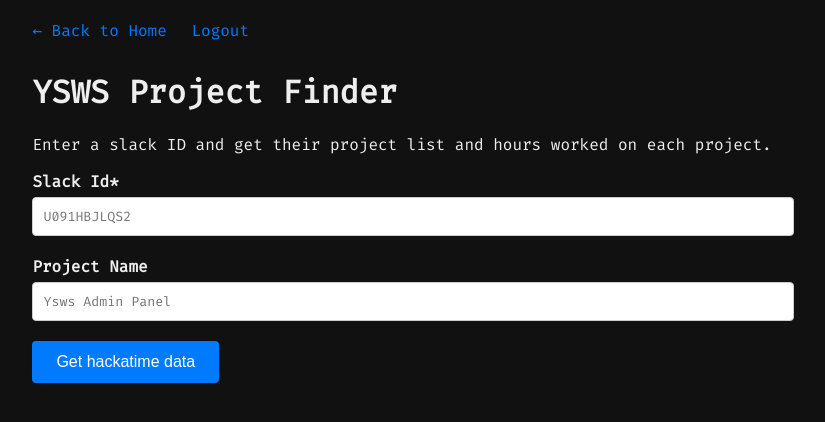
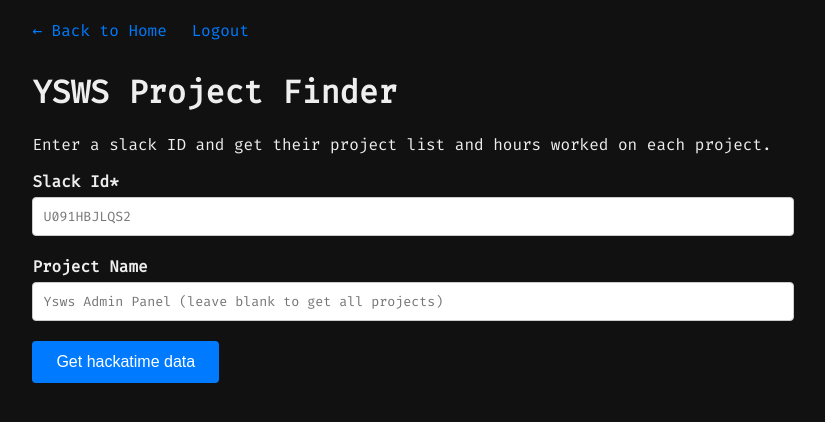
Before and after one commit to jimmydin7/ysws-orgs-dev, a Flask app: page /hour_finder in a window 1280 px wide. Shown: the top 422 px of the page, without its empty margins (238-1063 px from the left). Run offline with Flask 3, Linux system fonts and the light colour scheme; the visitor is signed in with stand-in values (Sample User, id 1).

Commit message:
Updated placeholder so its clearly optinal

```diff
--- a/templates/hour_finder.html
+++ b/templates/hour_finder.html
@@ -30,7 +30,7 @@
         </div>
         <div class="form-group">
           <label for="projectname">Project Name</label>
-          <input type="text" id="projectname" name="projectname" placeholder="Ysws Admin Panel">
+          <input type="text" id="projectname" name="projectname" placeholder="Ysws Admin Panel (leave blank to get all projects)">
         </div>
         <button type="submit" class="btn-primary">Get hackatime data</button>
       </form>
```
